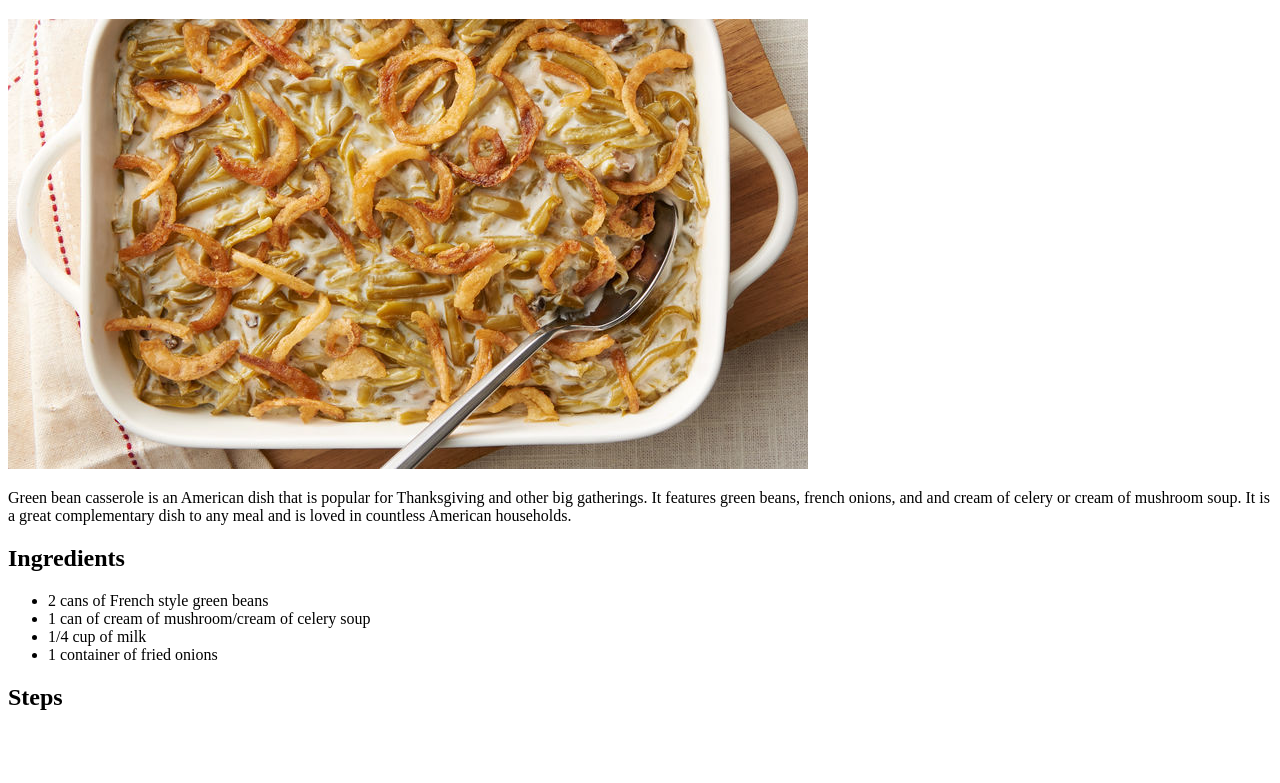
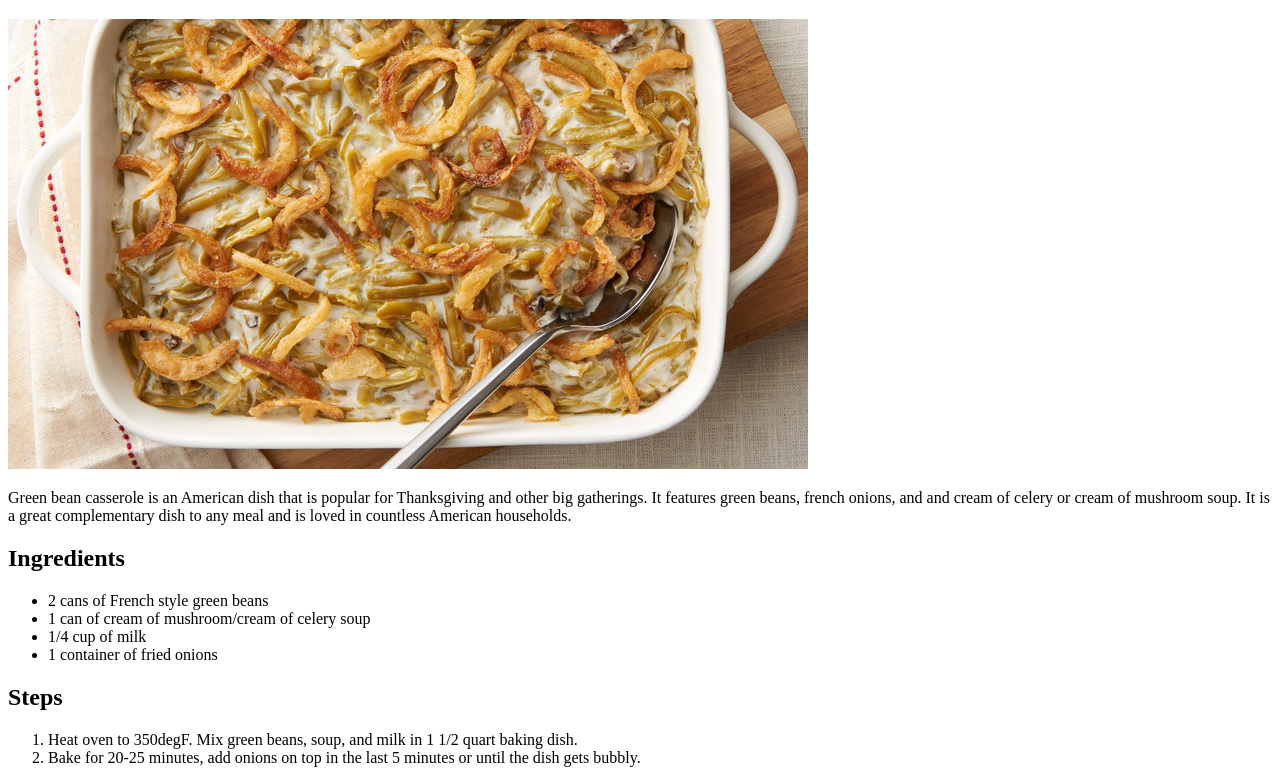
Before and after one commit to JoeyDibley/odin-recipes, a plain HTML site: page recipes/green_bean_casserole.html in a window 1280 px wide. Shown: the part 61-844 px from the top of the page. Before the commit the page ends 800 px from the top, so only its background shows below. Drawn offline with Linux system fonts and the light colour scheme.

Commit message:
Complete ordered list of ingredients for casserole
Used the ol element with the h2 header with the text "steps" embedded to make a list of the steps. There were two steps in total.

```diff
--- a/recipes/green_bean_casserole.html
+++ b/recipes/green_bean_casserole.html
@@ -22,7 +22,8 @@
     </ul>
     <h2>Steps</h2>
     <ol>
-
+        <li>Heat oven to 350degF. Mix green beans, soup, and milk in 1 1/2 quart baking dish.</li>
+        <li>Bake for 20-25 minutes, add onions on top in the last 5 minutes or until the dish gets bubbly.</li>
     </ol>
 
 </body>
```
